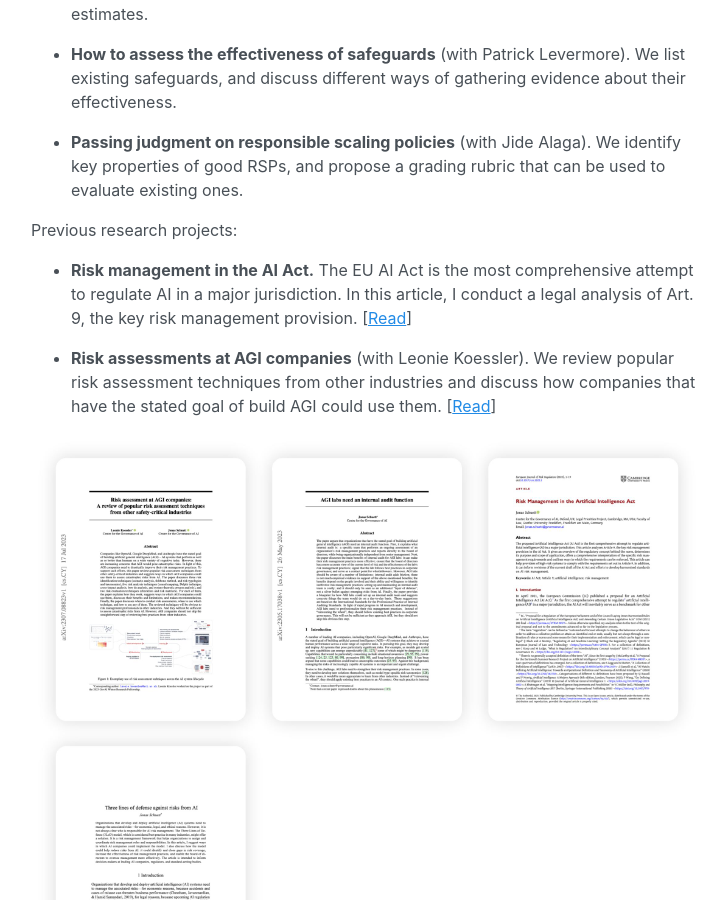
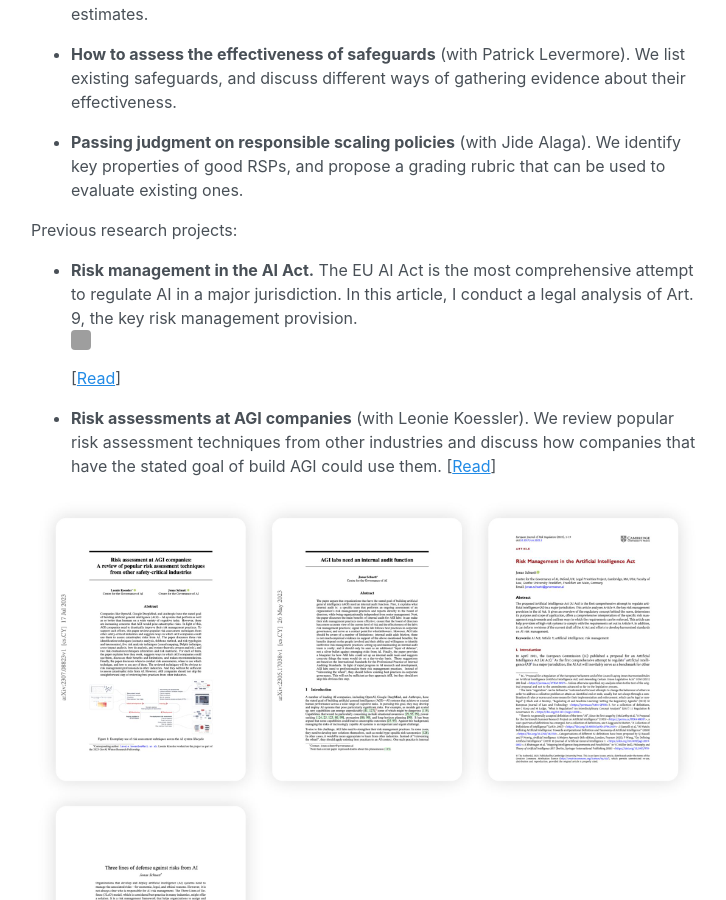
Before and after one commit to jonasschuett/jonasschuett.github.io, a Jekyll site: the page built from _posts/2020-04-04-introduction.md, in a window 1280 px wide and 900 px high, scrolled down 1730 px. Shown: the whole window, without its empty margins (273-999 px from the left). Built offline with Jekyll 4.4.1, drawn with Linux system fonts in a browser that asks for light colours; grey boxes are pictures that could not be loaded.

Commit message:
Update 2020-04-04-introduction.md

```diff
--- a/_posts/2020-04-04-introduction.md
+++ b/_posts/2020-04-04-introduction.md
@@ -43,7 +43,7 @@ Ongoing research projects:
 
 Previous research projects:
 
-- **Risk management in the AI Act.** The EU AI Act is the most comprehensive attempt to regulate AI in a major jurisdiction. In this article, I conduct a legal analysis of Art. 9, the key risk management provision. [[Read](https://doi.org/10.1017/err.2023.1)]
+- **Risk management in the AI Act.** The EU AI Act is the most comprehensive attempt to regulate AI in a major jurisdiction. In this article, I conduct a legal analysis of Art. 9, the key risk management provision. <img src="book-solid.svg" width="20" height="20"> [[Read](https://doi.org/10.1017/err.2023.1)]
 
 - **Risk assessments at AGI companies** (with Leonie Koessler). We review popular risk assessment techniques from other industries and discuss how companies that have the stated goal of build AGI could use them. [[Read](https://arxiv.org/abs/2307.08823)]
 
```
